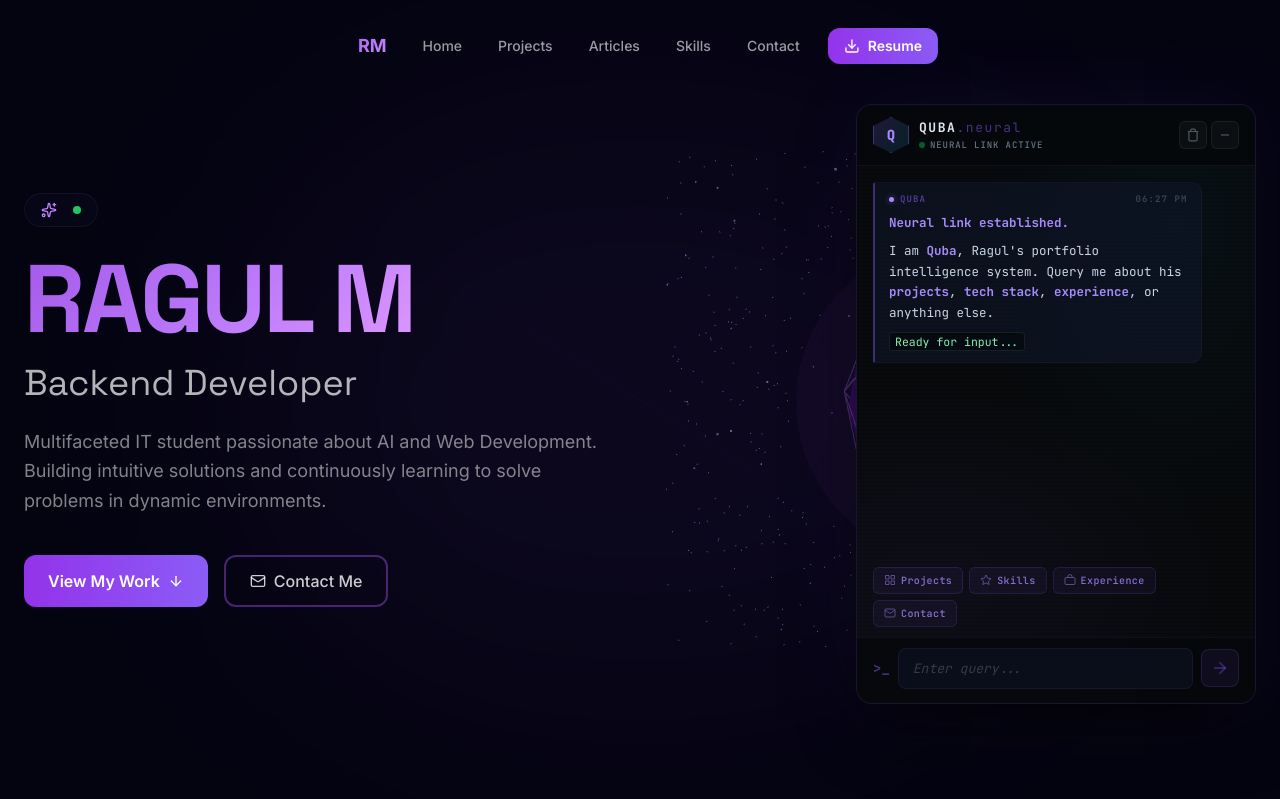
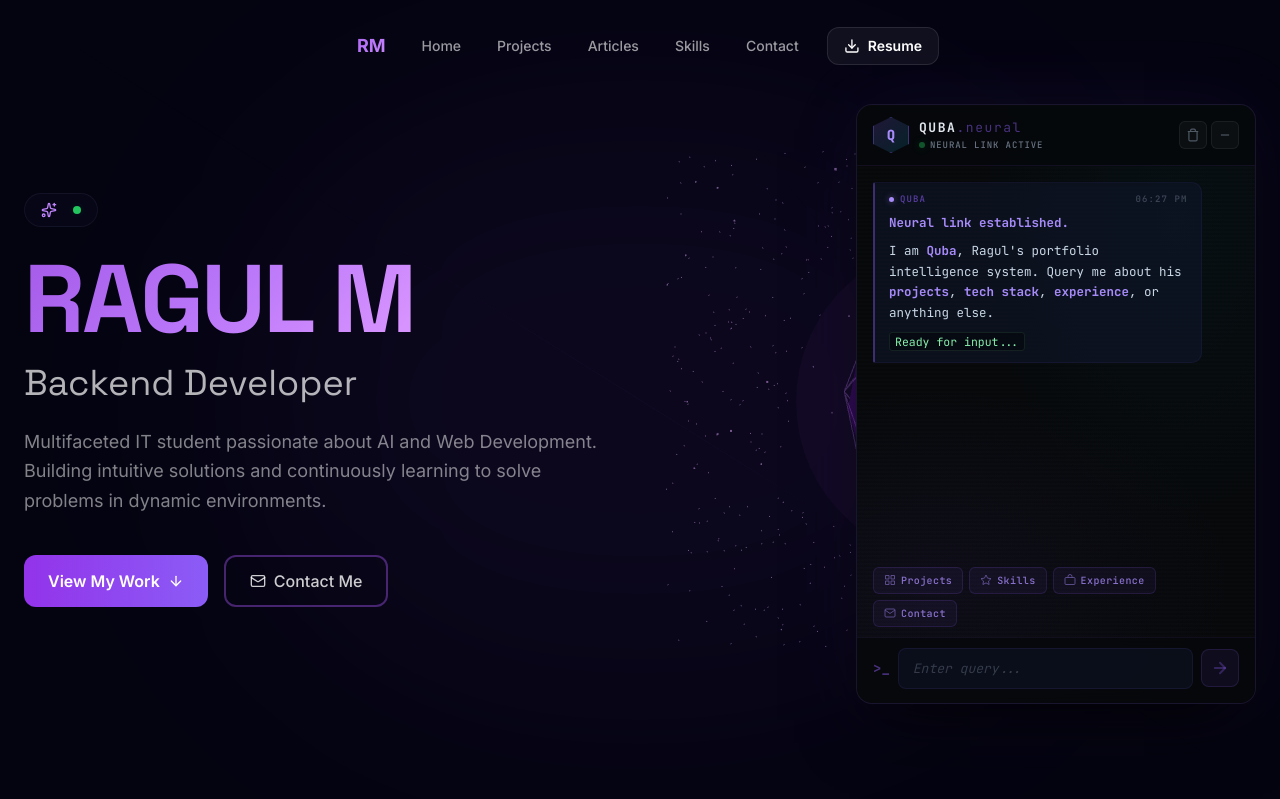
Before and after one commit to ragulhm/Quba-Neural-Portfolio, a Django app: template templates/portfolio/index.html in a window 1280 px wide. Shown: the top 799 px of the page. Run offline with Django 5.2, Linux system fonts and the light colour scheme; the template is opened without the code that fills it, so the values that code supplies are empty; some libraries are stand-ins or nearby versions.

Commit message:
Enhance UI with glassmorphism button styles across templates

```diff
--- a/templates/base.html
+++ b/templates/base.html
@@ -61,8 +61,10 @@
                     class="px-4 py-2 rounded-xl text-sm font-medium transition-all duration-300 text-white/60 hover:text-white hover:bg-white/5">Contact</a>
 
                 <a href="{% static 'Ragul_M_Resume.pdf' %}" download
-                    class="ml-2 flex items-center gap-2 px-4 py-2 rounded-xl text-sm font-semibold bg-gradient-to-r from-purple-600 to-violet-500 text-white hover:shadow-[0_0_30px_hsl(271_91%_72%/0.4)] transition-all duration-300 hover:scale-105 active:scale-95">
-                    <i data-lucide="download" class="w-4 h-4"></i> Resume
+                    class="group relative ml-2 flex items-center gap-2 px-4 py-2 rounded-xl text-sm font-semibold bg-white/5 border border-white/10 text-white backdrop-blur-md overflow-hidden transition-all duration-300 hover:scale-105 active:scale-95 hover:bg-purple-500/10 hover:border-purple-500/50 hover:shadow-[0_0_30px_rgba(168,85,247,0.3)] hover:text-white">
+                    <div class="absolute inset-0 -translate-x-full bg-gradient-to-r from-transparent via-white/10 to-transparent group-hover:animate-shimmer z-0"></div>
+                    <i data-lucide="download" class="w-4 h-4 relative z-10 group-hover:text-purple-300 transition-colors"></i>
+                    <span class="relative z-10">Resume</span>
                 </a>
             </div>
 
@@ -87,8 +89,10 @@
             <a @click="open = false" href="#contact"
                 class="block w-full text-left px-4 py-3 rounded-xl text-sm font-medium transition-all text-white/60 hover:text-white hover:bg-white/5">Contact</a>
             <a @click="open = false" href="{% static 'Ragul_M_Resume.pdf' %}" download
-                class="flex items-center justify-center gap-2 w-full px-4 py-3 rounded-xl text-sm font-semibold bg-gradient-to-r from-purple-600 to-violet-500 text-white mt-2">
-                <i data-lucide="download" class="w-4 h-4"></i> Download Resume
+                class="group relative flex items-center justify-center gap-2 w-full px-4 py-3 rounded-xl text-sm font-semibold bg-white/5 border border-white/10 text-white backdrop-blur-md overflow-hidden transition-all duration-300 hover:bg-purple-500/10 hover:border-purple-500/50 hover:shadow-[0_0_20px_rgba(168,85,247,0.3)] mt-2">
+                <div class="absolute inset-0 -translate-x-full bg-gradient-to-r from-transparent via-white/10 to-transparent group-hover:animate-shimmer z-0"></div>
+                <i data-lucide="download" class="w-4 h-4 relative z-10 group-hover:text-purple-300 transition-colors"></i>
+                <span class="relative z-10">Download Resume</span>
             </a>
         </div>
     </nav>
--- a/templates/portfolio/index.html
+++ b/templates/portfolio/index.html
@@ -136,13 +136,17 @@
                         <div class="flex gap-3 pt-4 border-t border-white/5">
                             {% if project.demo_link %}
                             <a href="{{ project.demo_link }}" target="_blank"
-                                class="flex items-center gap-2 px-4 py-2 rounded-lg bg-gradient-to-r from-purple-600 to-violet-500 text-white text-sm font-medium hover:shadow-[0_0_20px_hsl(271_91%_72%/0.3)] transition-all hover:scale-105 active:scale-95">
-                                <i data-lucide="external-link" class="w-3.5 h-3.5"></i> Live Demo
+                                class="group relative flex items-center gap-2 px-4 py-2 rounded-lg bg-white/5 border border-white/10 text-white text-sm font-medium backdrop-blur-md overflow-hidden transition-all duration-300 hover:scale-105 active:scale-95 hover:bg-purple-500/10 hover:border-purple-500/50 hover:shadow-[0_0_20px_rgba(168,85,247,0.3)] hover:text-white">
+                                <div class="absolute inset-0 -translate-x-full bg-gradient-to-r from-transparent via-white/10 to-transparent group-hover:animate-shimmer z-0"></div>
+                                <i data-lucide="external-link" class="w-3.5 h-3.5 relative z-10 group-hover:text-purple-300 transition-colors"></i>
+                                <span class="relative z-10">Live Demo</span>
                             </a>
                             {% endif %}
                             <a href="{{ project.code_link }}" target="_blank"
-                                class="flex items-center gap-2 px-4 py-2 rounded-lg border border-white/10 text-white/60 text-sm font-medium hover:border-white/25 hover:text-white/80 transition-all">
-                                <i data-lucide="github" class="w-3.5 h-3.5"></i> Source Code
+                                class="group relative flex items-center gap-2 px-4 py-2 rounded-lg bg-white/5 border border-white/10 text-white text-sm font-medium backdrop-blur-md overflow-hidden transition-all duration-300 hover:scale-105 active:scale-95 hover:bg-purple-500/10 hover:border-purple-500/50 hover:shadow-[0_0_20px_rgba(168,85,247,0.3)] hover:text-white">
+                                <div class="absolute inset-0 -translate-x-full bg-gradient-to-r from-transparent via-white/10 to-transparent group-hover:animate-shimmer z-0"></div>
+                                <i data-lucide="github" class="w-3.5 h-3.5 relative z-10 group-hover:text-purple-300 transition-colors"></i>
+                                <span class="relative z-10">Source Code</span>
                             </a>
                         </div>
                     </div>
```
